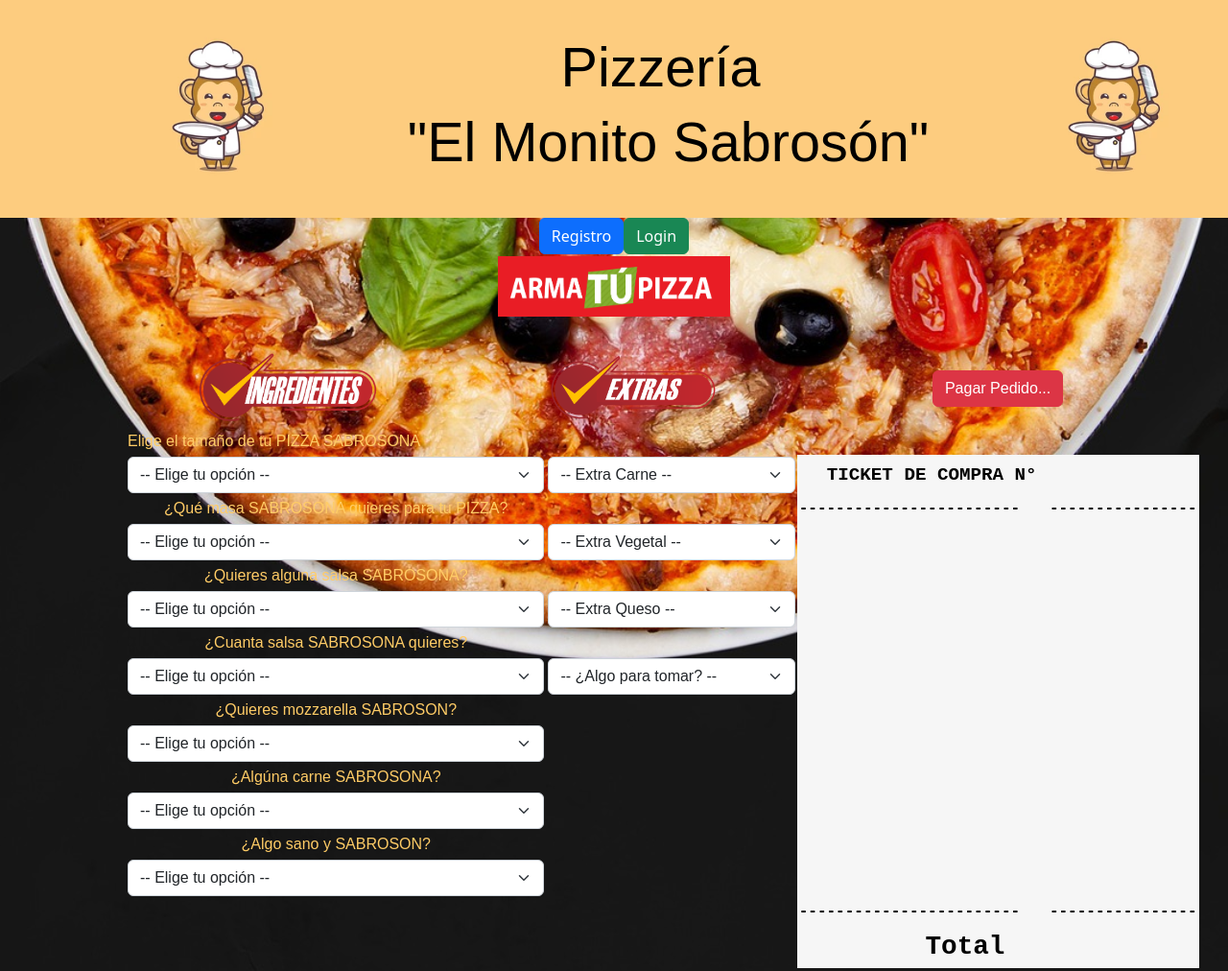
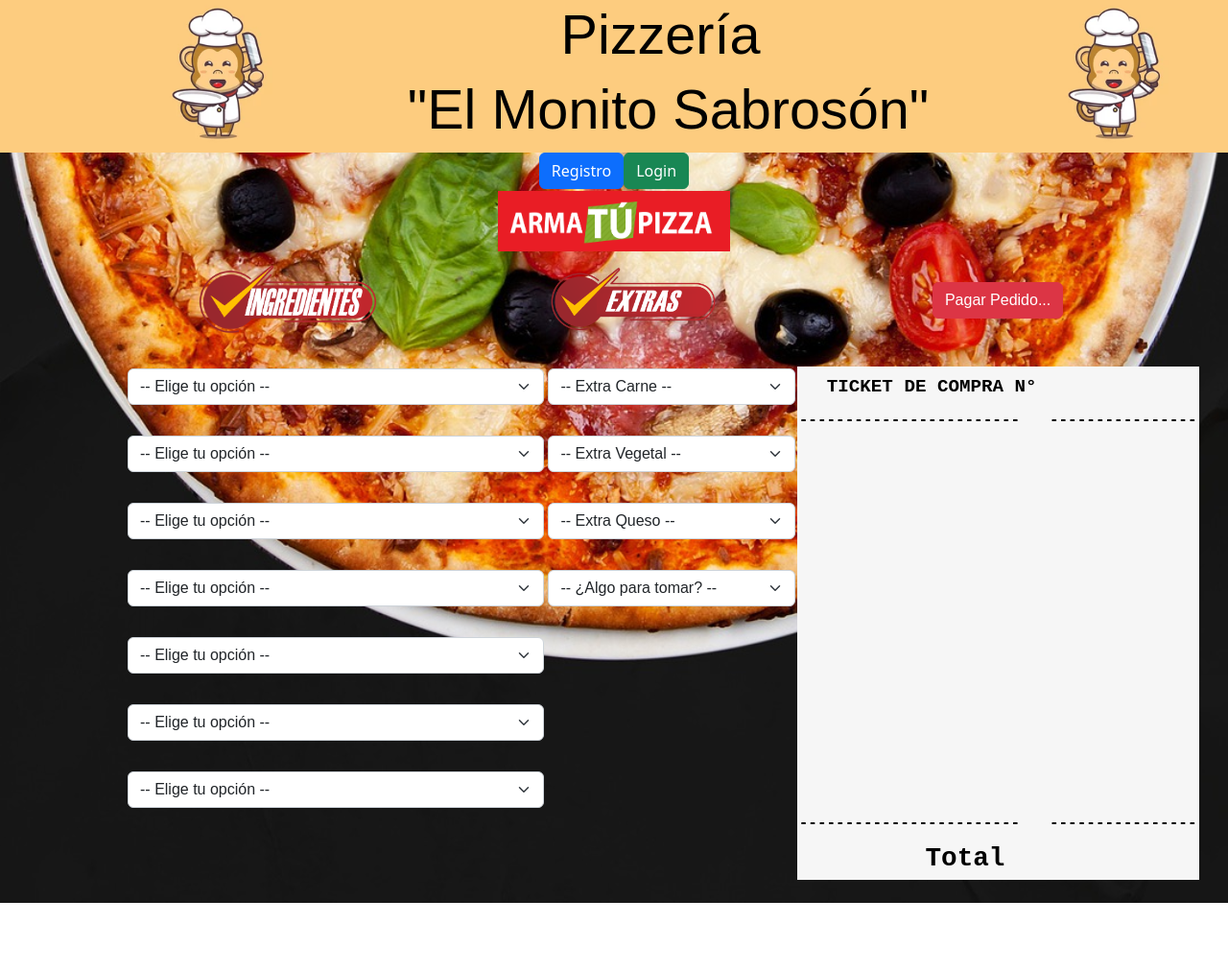
Before and after one commit to ebellor/trabajo_js, a plain HTML site: page index.html in a window 1280 px wide. Shown: the top 1012 px of the page at 96% size. After the commit the page ends 941 px from the top, so only its background shows below. Drawn offline with nearby package versions, Linux system fonts and the light colour scheme; some packages are replaced by stand-ins of ours; a script that the page names is missing.

Commit message:
Update index.html

```diff
--- a/index.html
+++ b/index.html
@@ -2,7 +2,7 @@
 <html lang="en"><head>
 <meta charset="UTF-8">
 <meta content="IE=edge" http-equiv="X-UA-Compatible">
-<meta content="width=device-width, initial-scale=1.0" name="viewport"><title>Monitop Sabrosón</title>
+<meta content="width=device-width, initial-scale=1.0" name="viewport"><title>Document</title>
 
 <link crossorigin="anonymous" integrity="sha384-iYQeCzEYFbKjA/T2uDLTpkwGzCiq6soy8tYaI1GyVh/UjpbCx/TYkiZhlZB6+fzT" rel="stylesheet" href="https://cdn.jsdelivr.net/npm/bootstrap@5.2.1/dist/css/bootstrap.min.css">
 <script src="https://unpkg.com/qrious@4.0.2/dist/qrious.js"></script>
@@ -12,7 +12,7 @@
 <script src="https://cdn.jsdelivr.net/npm/sweetalert2@11.4.32/dist/sweetalert2.all.min.js"></script>
 <center>
 <form name="tipoTexto" action="#">
-<table style="text-align: left; background-color: rgb(253, 204, 127); height: 227px; width: 1348px;" border="0" cellpadding="2" cellspacing="2">
+<table style="text-align: left; background-color: rgb(253, 204, 127); height: 100px; width: 1348px;" border="0" cellpadding="2" cellspacing="2">
 <tbody>
 <tr>
 <td>
@@ -42,8 +42,7 @@
 </tr>
 </tbody>
 </table>
-<br>
-<table style="text-align: left; font-family: Arial; color: rgb(255, 204, 102); width: 1219px; height: 534px;" border="0" cellpadding="2" cellspacing="2">
+<table style="text-align: left; font-family: Arial; width: 1219px; height: 534px;" border="0" cellpadding="2" cellspacing="2">
 <tbody>
 <tr>
 <td colspan="2" rowspan="1" style="text-align: center;"><img style="width: 192px; height: 78px;" alt="" src="imagenes/ingredientes.png"><br>
@@ -57,13 +56,13 @@
 </tr>
 <tr>
 <td></td>
-<td> Elige el tamaño de tu PIZZA SABROSONA</td>
+<td> </td>
 <td style="text-align: center; width: 252px;"></td>
 <td colspan="2" rowspan="1" style="color: rgb(255, 204, 102); font-family: Arial; width: 243px;">
 </td>
 </tr>
 <tr>
-<td style="width: 97px;"></td>
+<td></td>
 <td style="text-align: center; color: rgb(255, 204, 102); font-family: Arial; width: 423px;">
 <select class="form-select" id="size"></select>
 </td>
@@ -77,7 +76,7 @@
 <tr>
 <td style="width: 97px;"></td>
 <td style="text-align: center; color: rgb(255, 204, 102); font-family: Arial; width: 423px;">
-¿Qué masa SABROSONA quieres para tu PIZZA?</td>
+ </td>
 <td style="text-align: center; width: 252px;"></td>
 <td style="font-family: Courier New,Courier,monospace; width: 243px; background-color: rgb(246, 246, 246); font-weight: bold; color: black;">
 ------------------------</td>
@@ -98,7 +97,7 @@
 <tr>
 <td style="width: 97px;"></td>
 <td style="text-align: center; color: rgb(255, 204, 102); font-family: Arial; width: 423px;">
-¿Quieres alguna salsa SABROSONA?</td>
+ </td>
 <td style="text-align: center; width: 252px;"></td>
 <td style="font-family: Courier New,Courier,monospace; width: 243px; background-color: rgb(246, 246, 246); font-weight: bold; color: black;" id="item2"></td>
 <td style="width: 161px; font-family: Courier New,Courier,monospace; text-align: right; background-color: rgb(246, 246, 246); font-weight: bold; color: black;" id="valor2"></td>
@@ -117,7 +116,7 @@
 <tr>
 <td style="width: 97px;"></td>
 <td style="text-align: center; color: rgb(255, 204, 102); font-family: Arial; width: 423px;">
-¿Cuanta salsa SABROSONA quieres?</td>
+ </td>
 <td style="text-align: center; width: 252px;"></td>
 <td style="font-family: Courier New,Courier,monospace; width: 243px; background-color: rgb(246, 246, 246); font-weight: bold; color: black;" id="item4"></td>
 <td style="width: 161px; font-family: Courier New,Courier,monospace; text-align: right; background-color: rgb(246, 246, 246); font-weight: bold; color: black;" id="valor4"></td>
@@ -136,7 +135,7 @@
 <tr>
 <td style="width: 97px;"></td>
 <td style="text-align: center; color: rgb(255, 204, 102); font-family: Arial; width: 423px;">
-¿Quieres mozzarella SABROSON?</td>
+ </td>
 <td colspan="1" rowspan="7" style="text-align: center; width: 252px;">
 </td>
 <td style="font-family: Courier New,Courier,monospace; width: 243px; background-color: rgb(246, 246, 246); font-weight: bold; color: black;" id="item6"></td>
@@ -153,7 +152,7 @@
 <tr>
 <td style="width: 97px;"></td>
 <td style="text-align: center; color: rgb(255, 204, 102); font-family: Arial; width: 423px;">
-¿Algúna carne SABROSONA? </td>
+ </td>
 <td style="font-family: Courier New,Courier,monospace; width: 243px; background-color: rgb(246, 246, 246); font-weight: bold; color: black;" id="item8"> <br>
 </td>
 <td style="width: 161px; font-family: Courier New,Courier,monospace; text-align: right; background-color: rgb(246, 246, 246); font-weight: bold; color: black;" id="valExt1"></td>
@@ -170,7 +169,7 @@
 <tr>
 <td style="width: 97px;"></td>
 <td style="text-align: center; color: rgb(255, 204, 102); font-family: Arial; width: 423px;">
-¿Algo sano y SABROSON? </td>
+ </td>
 <td style="font-family: Courier New,Courier,monospace; width: 243px; background-color: rgb(246, 246, 246); font-weight: bold; color: black;" id="item10"> <br>
 </td>
 <td style="width: 161px; font-family: Courier New,Courier,monospace; text-align: right; background-color: rgb(246, 246, 246); font-weight: bold; color: black;" id="valExt3"></td>
```
